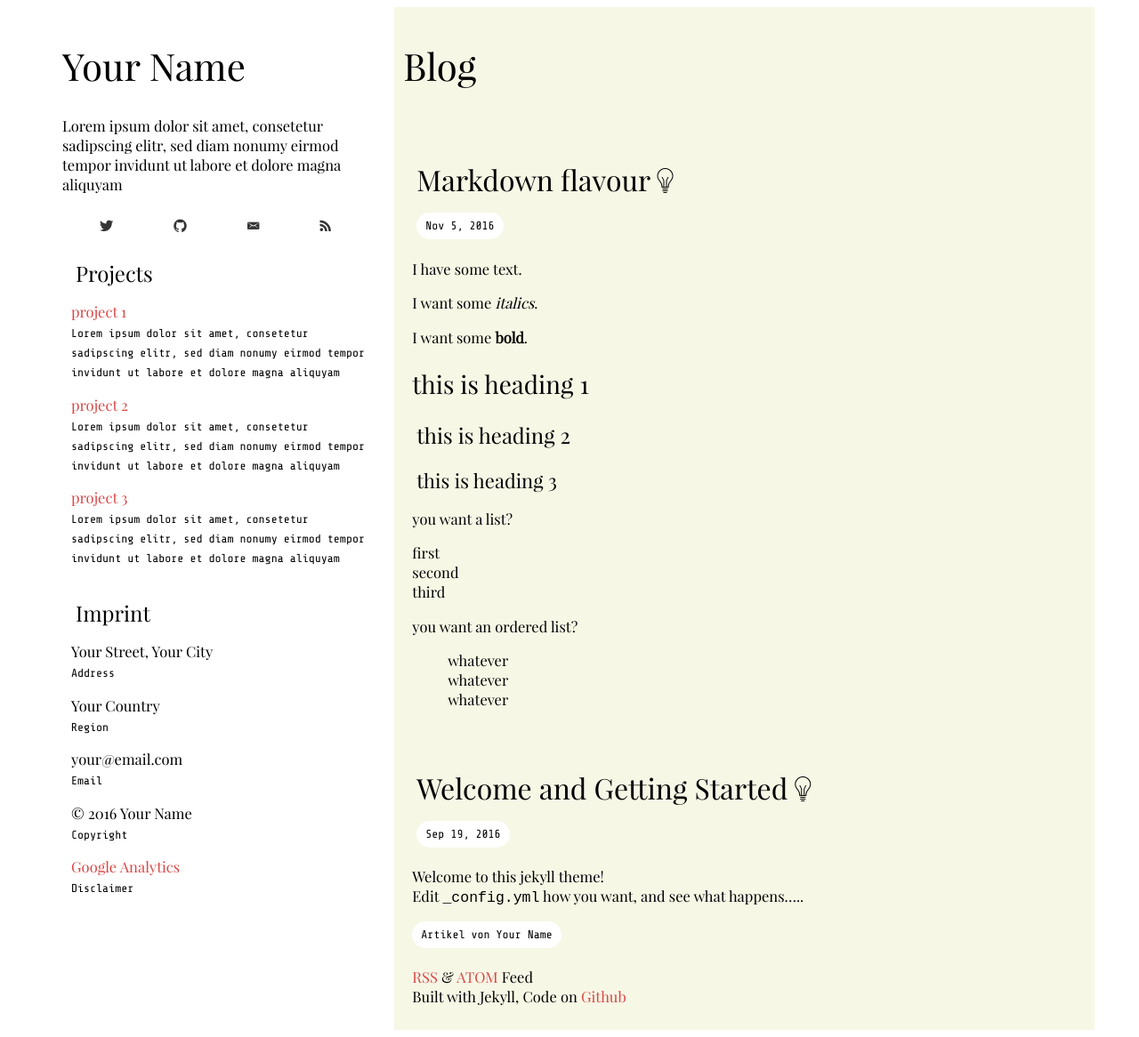
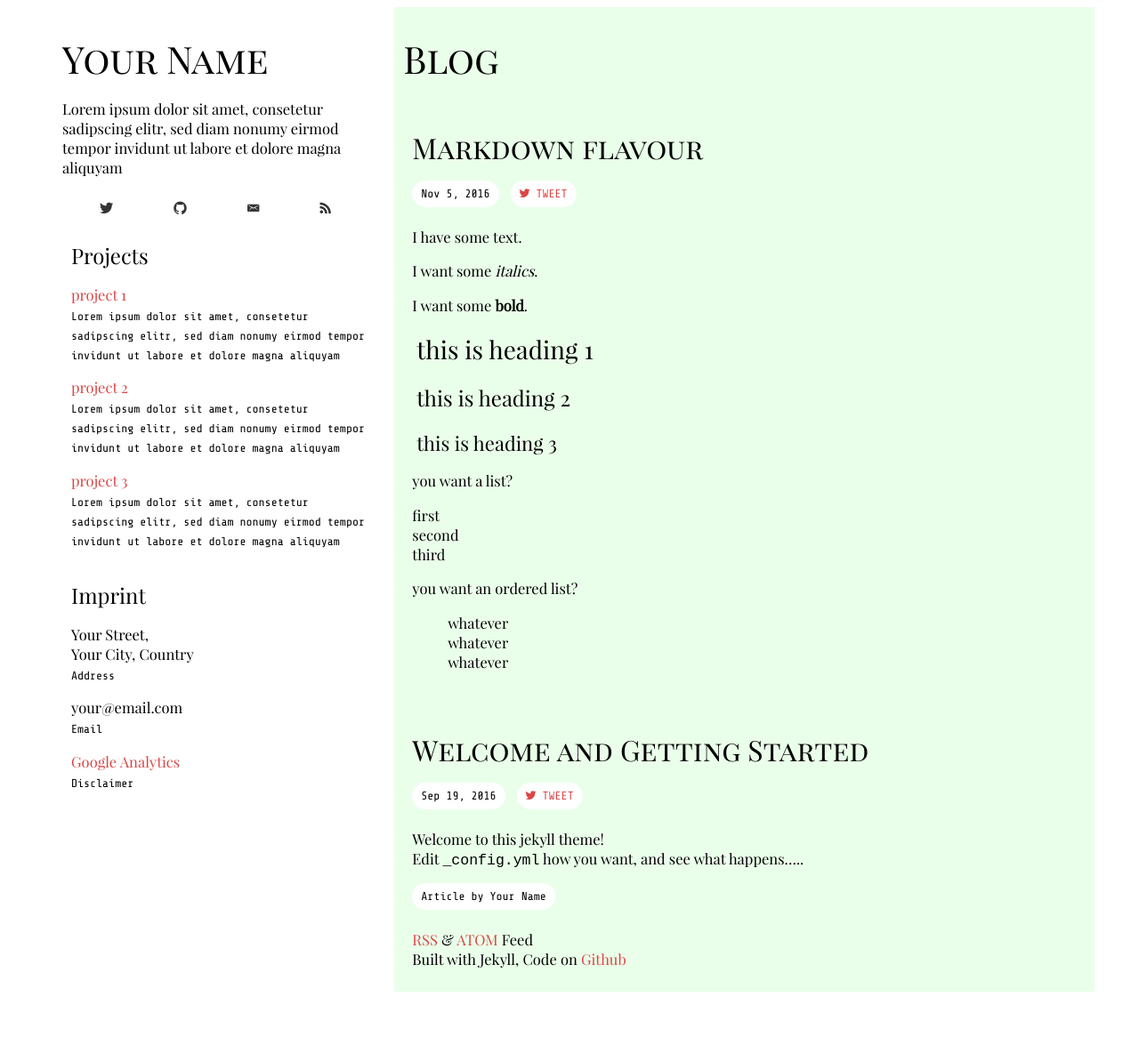
Before and after one commit to lukas-h/onepage, a Jekyll site: the page built from index.html, in a window 1280 px wide. Shown: the whole page at 89% size. Built offline with Jekyll 4.4.1, drawn with Linux system fonts in a browser that asks for light colours; some web fonts are replaced; after the commit the page ends 1123 px from its top, so only the background shows below that.

Commit message:
update styles

```diff
--- a/_config.yml
+++ b/_config.yml
@@ -12,11 +12,10 @@
 url: "http://himsel.me" # replace by your site's url
 twitter_username: your-name
 github_username:  lukas-h # (your name)
-accent: "#f7f7e6" # accent color for blog column
+accent: "#eaffea" # accent color for blog column
 
 author: "Your Name"
-address: "Your Street, Your City"
-region: "Your Country"
+address: "Your Street, <br>Your City, Country"
 email: "your@email.com"
 
 # google analytics tracking code, please change the value
--- a/_includes/imprint.html
+++ b/_includes/imprint.html
@@ -4,17 +4,11 @@
         <p>{{ site.address }}<br><small>Address</small></p>
     </li>
     <li>
-        <p>{{ site.region }}<br><small>Region</small></p>
-    </li>
-    <li>
         <p>{{ site.email }}<br><small>Email</small></p>
-    </li>
-    <li>
-        <p>&copy; <span id="year">2016</span> {{ site.author }}<br><small>Copyright</small></p>
     </li>
     {% if site.g_analytics %}
     <li>
-        <p><a href="https://www.google.com/analytics/terms/de.html">Google Analytics</a><br><small>Disclaimer</small></p>
+        <p><a href="https://www.google.com/analytics/terms/en.html">Google Analytics</a><br><small>Disclaimer</small></p>
     </li>
     {% endif %}
 </ul>
--- a/assets/css/main.css
+++ b/assets/css/main.css
@@ -3,6 +3,12 @@
   font-style: normal;
   font-weight: 400;
   src: url(../fonts/pf.ttf) format('truetype');
+}
+@font-face {
+  font-family: 'Playfair Display SC';
+  font-style: normal;
+  font-weight: 400;
+  src: url(../fonts/pfsc.ttf) format('truetype');
 }
 @font-face {
   font-family: 'Share Tech Mono';
@@ -14,15 +20,19 @@
     font-family: 'Playfair Display', serif;
     font-size: 16.5px;
 }
-h1{ font-size: 42px;
-   font-weight: 500; }
+h1{ font-size: 42px; }
 h2{ font-size: 32px; }
 h3{ font-size: 28px; }
 h4{ font-size: 24px; }
 h5{ font-size: 20px; }
 h6{ font-size: 18px; }
-h2, h3, h4, h5, h6{
-    margin: 20px 5px 0px;
+h1, h2{
+    margin: 20px 0px 0px;
+    font-family: 'Playfair Display SC', serif;
+    font-weight: 500;
+}
+h3, h4, h5, h6{
+    margin: 20px 0px 0px;
     font-weight: 400;
 }
 small{
@@ -53,10 +63,18 @@
     list-style-type: none;
     margin: 0;
 }
-.github-icon:hover{ color: #85d063; }
-.twitter-icon:hover{ color: #1da0f2; }
-.mail-icon:hover{ color: #db4646; }
-.rss-icon:hover{ color: #f49c52; }
+.github-icon:hover, .github-icon:focus, .github-icon:active{
+    color: #85d063;
+}
+.twitter-icon:hover, .twitter-icon:focus, .twitter-icon:active{
+    color: #1da0f2;
+}
+.mail-icon:hover, .mail-icon:focus, .mail-icon:active{
+    color: #db4646;
+}
+.rss-icon:hover, .rss-icon:focus, .rss-icon:active{
+    color: #f49c52;
+}
 .btn{
     border: none;
     border-radius: 2px;
@@ -92,6 +110,15 @@
 .post-content h4{ font-size: 20px; }
 .post-content h5{ font-size: 18px; }
 .post-content h6{ font-size: 16px; }
+.post-content h1,
+.post-content h2,
+.post-content h3,
+.post-content h4,
+.post-content h5,
+.post-content h6{
+    font-family: 'Playfair Display', serif;
+    margin: 20px 5px 0px;
+}
 .chip{
     display: inline-block;
     height: 30px;
--- a/index.html
+++ b/index.html
@@ -5,7 +5,10 @@
 {% for post in site.posts %}
 <div id="{{ post.id }}" class="unit whole align-left post">
 	<article itemscope itemtype="http://schema.org/BlogPosting">
-		<h2>{{ post.title }} <i class="icon ion-ios-lightbulb-outline"></i><br><small class="chip">{{ post.date | date: "%b %-d, %Y" }}</small></h2>
+		<h2>{{ post.title }}<br>
+		<small class="chip">{{ post.date | date: "%b %-d, %Y" }}</small>
+		<a class="chip" href="https://twitter.com/intent/tweet?text={{ post.title | cgi_escape }}&url={{ post.id | prepend: "#" | prepend: site.baseurl | prepend: site.url | cgi_escape }}"><i class="icon ion-social-twitter"></i> TWEET</a>
+		</h2>
 
 		<div class="post-content">
 			{{ post.content }}
@@ -13,7 +16,7 @@
 
 		{% if post.author %}
 		<span class="chip" itemprop="author" itemscope itemtype="http://schema.org/Person">
-			<span itemprop="name">Artikel von {{ post.author }}</span>
+			<span itemprop="name">Article by {{ post.author }}</span>
 		</span>
 		{% endif %}
 
```
Also changed, not shown: assets/fonts/pfsc.ttf (added).
